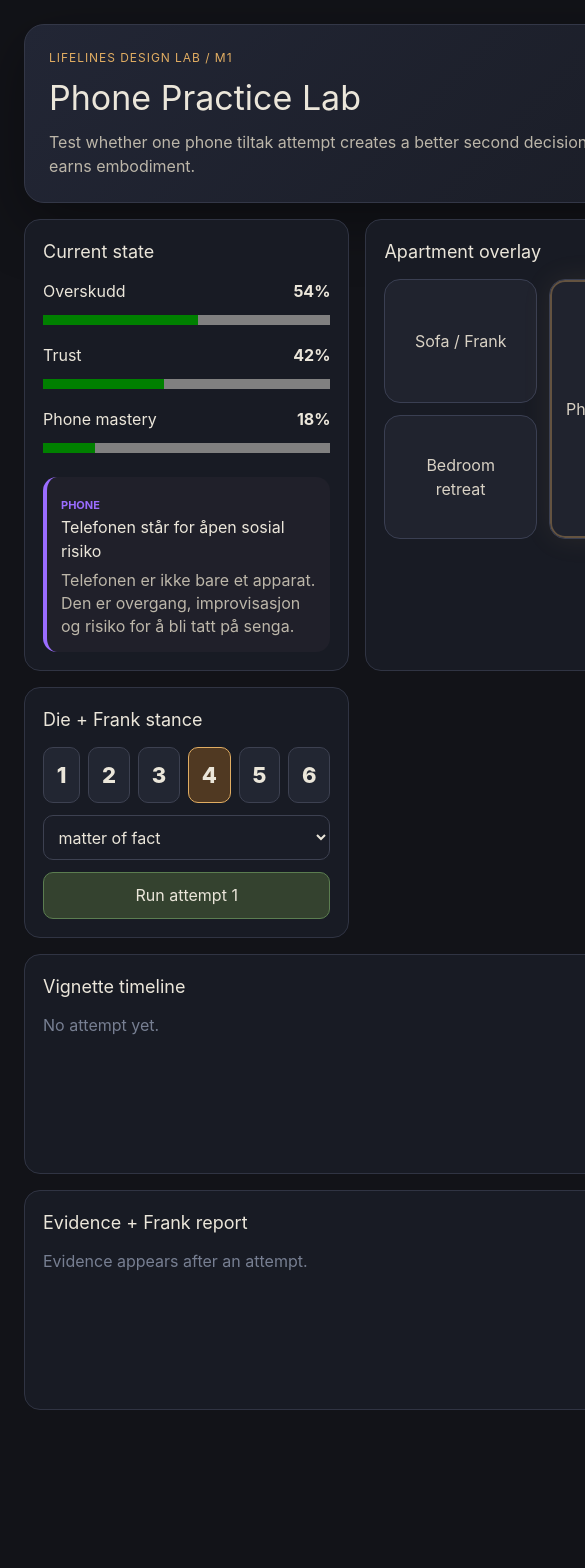
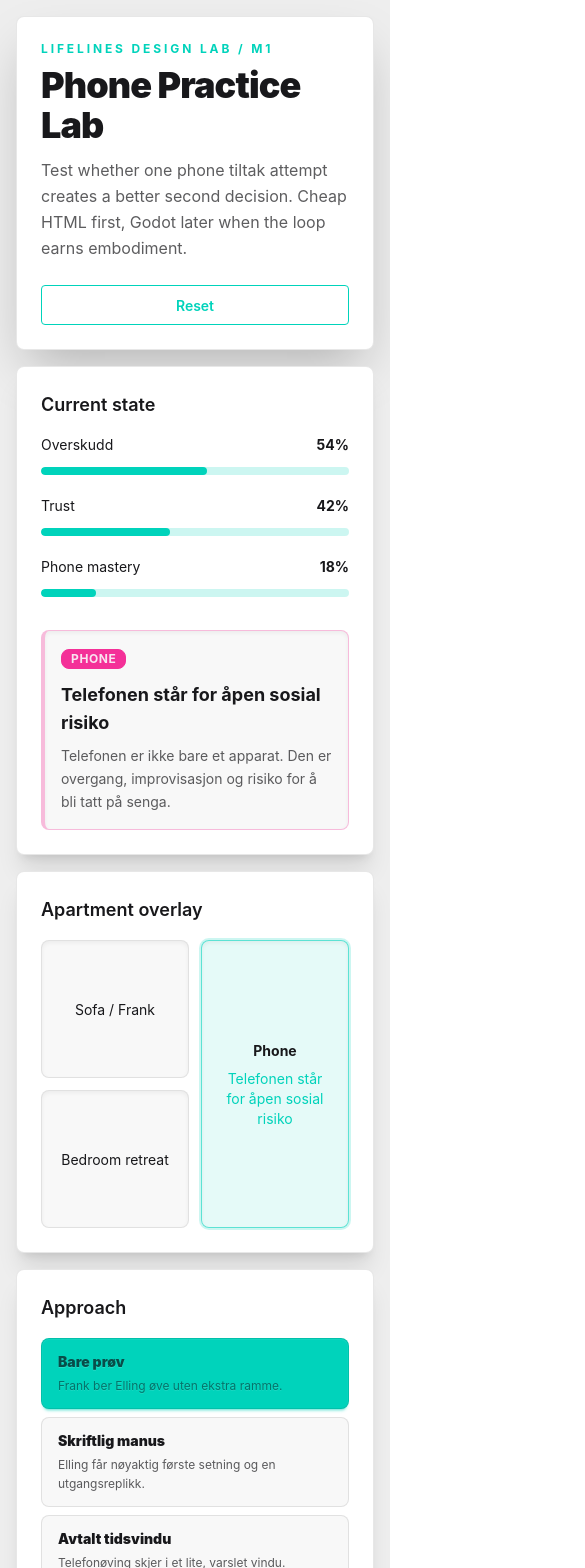
Before and after one commit to TerjeBallestad/lifelines-design-lab, a React (Vite) app: page / in a window 390 px wide. Shown: the top 1568 px of the page, 585 px wide, since content can reach past the window. Before the commit the page ends 1434 px from the top, so only its background shows below. Built offline with nearby package versions, Linux system fonts and the light colour scheme.

Commit message:
style: move lab UI to Tailwind daisyUI

```diff
--- a/src/components/PhonePracticeLab.tsx
+++ b/src/components/PhonePracticeLab.tsx
@@ -1,3 +1,4 @@
+import clsx from 'clsx';
 import { observer } from 'mobx-react-lite';
 import { phoneApproaches, telefonAversjon } from '../content/phonePractice';
 import type { DieFace, FrankStance, PhoneApproachId } from '../domain/types';
@@ -15,70 +16,96 @@ export const PhonePracticeLab = observer(function PhonePracticeLab() {
   const latest = store.latestAttempt;
 
   return (
-    <div className="lab-shell">
-      <header className="hero-card">
-        <div>
-          <p className="eyebrow">Lifelines Design Lab / M1</p>
-          <h1>Phone Practice Lab</h1>
-          <p>
+    <div data-theme="coffee" className="min-h-screen bg-base-300 text-base-content">
+      <div className="mx-auto max-w-7xl p-4 md:p-6 lg:p-8">
+        <header className="card border border-base-content/10 bg-base-100 shadow-2xl">
+          <div className="card-body gap-6 md:flex-row md:items-start md:justify-between">
+            <div className="max-w-3xl">
+              <p className="mb-2 text-xs font-bold uppercase tracking-[0.24em] text-accent">
+                Lifelines Design Lab / M1
+              </p>
+              <h1 className="text-4xl font-black tracking-tight md:text-5xl">Phone Practice Lab</h1>
+              <p className="mt-3 max-w-2xl text-base leading-relaxed text-base-content/70">
                 Test whether one phone tiltak attempt creates a better second decision. Cheap HTML
                 first, Godot later when the loop earns embodiment.
               </p>
             </div>
-        <button onClick={() => store.reset()}>Reset</button>
+            <button className="btn btn-outline btn-accent" onClick={() => store.reset()}>
+              Reset
+            </button>
+          </div>
         </header>
 
-      <main className="grid">
-        <section className="panel state-panel">
-          <h2>Current state</h2>
-          <div className="meters">
+        <main className="mt-4 grid gap-4 lg:grid-cols-[1.05fr_1.15fr_1.1fr]">
+          <Panel>
+            <SectionTitle>Current state</SectionTitle>
+            <div className="grid gap-4">
               <Meter label="Overskudd" value={store.client.overskudd} />
               <Meter label="Trust" value={store.client.trust} />
               <Meter label="Phone mastery" value={store.client.phoneMastery} />
             </div>
-          <div className="state-object">
-            <span className="anchor">{telefonAversjon.anchor}</span>
-            <h3>{telefonAversjon.label}</h3>
-            <p>{telefonAversjon.description}</p>
+            <div className="mt-5 rounded-box border border-secondary/30 border-l-4 bg-base-200 p-4 shadow-inner">
+              <span className="badge badge-secondary badge-sm font-bold uppercase tracking-wider">
+                {telefonAversjon.anchor}
+              </span>
+              <h3 className="mt-3 text-lg font-bold">{telefonAversjon.label}</h3>
+              <p className="mt-2 text-sm leading-relaxed text-base-content/70">
+                {telefonAversjon.description}
+              </p>
             </div>
-        </section>
+          </Panel>
 
-        <section className="panel apartment-panel">
-          <h2>Apartment overlay</h2>
-          <div className="apartment-map">
-            <div className="room sofa">Sofa / Frank</div>
-            <div className="room phone active">
-              Phone
-              <br />
-              <span>{telefonAversjon.label}</span>
+          <Panel>
+            <SectionTitle>Apartment overlay</SectionTitle>
+            <div className="grid h-72 grid-cols-2 grid-rows-2 gap-3">
+              <Room>Sofa / Frank</Room>
+              <Room active className="row-span-2">
+                <div>
+                  <div className="font-bold">Phone</div>
+                  <div className="mx-auto mt-2 max-w-48 text-sm text-accent">
+                    {telefonAversjon.label}
                   </div>
-            <div className="room bedroom">Bedroom retreat</div>
                 </div>
-        </section>
+              </Room>
+              <Room>Bedroom retreat</Room>
+            </div>
+          </Panel>
 
-        <section className="panel approach-panel">
-          <h2>Approach</h2>
-          <div className="approach-list">
+          <Panel>
+            <SectionTitle>Approach</SectionTitle>
+            <div className="grid gap-2">
               {phoneApproaches.map((approach) => (
                 <button
                   key={approach.id}
-                className={approach.id === store.selectedApproachId ? 'selected' : ''}
+                  className={clsx(
+                    'btn h-auto justify-start rounded-box border-base-content/10 px-4 py-3 text-left normal-case',
+                    approach.id === store.selectedApproachId
+                      ? 'btn-accent text-accent-content'
+                      : 'btn-ghost bg-base-200 hover:bg-base-100',
+                  )}
                   onClick={() => store.setApproach(approach.id)}
                 >
+                  <span className="grid gap-1">
                     <strong>{approach.label}</strong>
-                <span>{approach.description}</span>
+                    <span className="text-xs font-normal leading-relaxed opacity-70">
+                      {approach.description}
+                    </span>
+                  </span>
                 </button>
               ))}
             </div>
-        </section>
+          </Panel>
 
-        <section className="panel control-panel">
-          <h2>Die + Frank stance</h2>
-          <div className="dice-row">
+          <Panel>
+            <SectionTitle>Die + Frank stance</SectionTitle>
+            <div className="grid grid-cols-6 gap-2">
               {dieFaces.map((face) => (
                 <button
                   key={face}
-                className={face === store.selectedDieFace ? 'die selected' : 'die'}
+                  className={clsx(
+                    'btn btn-square text-xl font-black',
+                    face === store.selectedDieFace ? 'btn-primary' : 'btn-outline',
+                  )}
                   onClick={() => store.setDieFace(face)}
                 >
                   {face}
@@ -86,6 +113,7 @@ export const PhonePracticeLab = observer(function PhonePracticeLab() {
               ))}
             </div>
             <select
+              className="select select-bordered mt-4 w-full"
               value={store.frankStance}
               onChange={(event) => store.setFrankStance(event.target.value as FrankStance)}
             >
@@ -95,52 +123,62 @@ export const PhonePracticeLab = observer(function PhonePracticeLab() {
                 </option>
               ))}
             </select>
-          <button className="run" onClick={() => store.runAttempt()}>
+            <button className="btn btn-success mt-4 w-full" onClick={() => store.runAttempt()}>
               Run attempt {store.attempts.length + 1}
             </button>
-        </section>
+          </Panel>
 
-        <section className="panel timeline-panel">
-          <h2>Vignette timeline</h2>
+          <Panel className="lg:col-span-3">
+            <SectionTitle>Vignette timeline</SectionTitle>
             {!latest ? (
-            <p className="empty">No attempt yet.</p>
+              <EmptyState>No attempt yet.</EmptyState>
             ) : (
-            <ol className="timeline">
+              <ol className="grid gap-3">
                 {latest.beats.map((beat) => (
-                <li key={beat.id} data-anchor={beat.anchor}>
-                  <span>{beat.actor}</span>
-                  <strong>{beat.label}</strong>
-                  <p>{beat.text}</p>
+                  <li
+                    key={beat.id}
+                    data-anchor={beat.anchor}
+                    className="rounded-box border border-base-content/10 bg-base-200 p-4"
+                  >
+                    <span className="text-xs font-bold uppercase tracking-wider text-accent">
+                      {beat.actor}
+                    </span>
+                    <strong className="mt-1 block">{beat.label}</strong>
+                    <p className="mt-2 text-sm leading-relaxed text-base-content/70">{beat.text}</p>
                   </li>
                 ))}
               </ol>
             )}
-        </section>
+          </Panel>
 
-        <section className="panel report-panel">
-          <h2>Evidence + Frank report</h2>
+          <Panel className="lg:col-span-3">
+            <SectionTitle>Evidence + Frank report</SectionTitle>
             {!latest ? (
-            <p className="empty">Evidence appears after an attempt.</p>
+              <EmptyState>Evidence appears after an attempt.</EmptyState>
             ) : (
               <>
-              <div className={`outcome ${latest.outcomeClass}`}>
+                <div className={outcomeBadgeClass(latest.outcomeClass)}>
                   {latest.outcome.replaceAll('_', ' ')} / readiness {pct(latest.readiness)}
                 </div>
-              <ul className="evidence">
+                <ul className="mt-4 grid gap-x-8 gap-y-2 text-sm text-base-content/80 md:grid-cols-2">
                   {latest.evidence.map((item) => (
-                  <li key={`${item.id}-${item.value}`}>
-                    {item.label}: <b>{String(item.value)}</b>
+                    <li key={`${item.id}-${item.value}`} className="flex justify-between gap-4">
+                      <span>{item.label}</span>
+                      <b className="text-base-content">{String(item.value)}</b>
                     </li>
                   ))}
                 </ul>
-              <blockquote>{latest.frankReport}</blockquote>
-              <h3>Next approach</h3>
-              <div className="next-row">
+                <blockquote className="mt-5 rounded-box border-l-4 border-accent bg-base-200 p-4 text-base-content/80">
+                  {latest.frankReport}
+                </blockquote>
+                <h3 className="mt-5 text-lg font-bold">Next approach</h3>
+                <div className="mt-3 flex flex-wrap gap-2">
                   {latest.nextApproachIds.map((id) => {
                     const approach = phoneApproaches.find((item) => item.id === id)!;
                     return (
                       <button
                         key={id}
+                        className="btn btn-outline btn-accent"
                         onClick={() => store.chooseNextApproach(id as PhoneApproachId)}
                       >
                         {approach.label}
@@ -150,20 +188,74 @@ export const PhonePracticeLab = observer(function PhonePracticeLab() {
                 </div>
               </>
             )}
-        </section>
+          </Panel>
         </main>
+      </div>
     </div>
   );
 });
 
+function Panel({ children, className }: { children: React.ReactNode; className?: string }) {
+  return (
+    <section
+      className={clsx(
+        'card min-h-56 border border-base-content/10 bg-base-100 shadow-xl',
+        className,
+      )}
+    >
+      <div className="card-body">{children}</div>
+    </section>
+  );
+}
+
+function SectionTitle({ children }: { children: React.ReactNode }) {
+  return <h2 className="card-title mb-2 text-lg">{children}</h2>;
+}
+
+function Room({
+  children,
+  active,
+  className,
+}: {
+  children: React.ReactNode;
+  active?: boolean;
+  className?: string;
+}) {
+  return (
+    <div
+      className={clsx(
+        'flex items-center justify-center rounded-box border p-4 text-center shadow-inner',
+        active
+          ? 'border-accent/60 bg-accent/10 ring-2 ring-accent/20'
+          : 'border-base-content/10 bg-base-200',
+        className,
+      )}
+    >
+      {children}
+    </div>
+  );
+}
+
+function EmptyState({ children }: { children: React.ReactNode }) {
+  return <p className="rounded-box bg-base-200 p-4 text-base-content/50">{children}</p>;
+}
+
 function Meter({ label, value }: { label: string; value: number }) {
   return (
-    <div className="meter">
     <div>
+      <div className="mb-1 flex justify-between text-sm">
         <span>{label}</span>
         <b>{pct(value)}</b>
       </div>
-      <progress value={value} max={1} />
+      <progress className="progress progress-accent w-full" value={value} max={1} />
     </div>
   );
 }
+
+function outcomeBadgeClass(outcomeClass: string): string {
+  return clsx('badge badge-lg capitalize', {
+    'badge-success': outcomeClass === 'positive',
+    'badge-warning': outcomeClass === 'neutral',
+    'badge-error': outcomeClass === 'negative',
+  });
+}
--- a/src/styles.css
+++ b/src/styles.css
@@ -1,263 +1,2 @@
 @import 'tailwindcss';
 @plugin "daisyui";
-
-:root {
-  color-scheme: dark;
-  font-family:
-    Inter,
-    ui-sans-serif,
-    system-ui,
-    -apple-system,
-    BlinkMacSystemFont,
-    'Segoe UI',
-    sans-serif;
-  background: #121318;
-  color: #ebe6da;
-}
-
-* {
-  box-sizing: border-box;
-}
-body {
-  margin: 0;
-  min-width: 1100px;
-}
-button,
-select {
-  font: inherit;
-}
-button {
-  border: 1px solid #3d4151;
-  background: #222632;
-  color: #ebe6da;
-  border-radius: 10px;
-  padding: 0.65rem 0.8rem;
-  cursor: pointer;
-  text-align: left;
-}
-button:hover {
-  border-color: #d8a85d;
-}
-button.selected,
-.die.selected {
-  background: #503922;
-  border-color: #e1ad62;
-}
-select {
-  width: 100%;
-  border-radius: 10px;
-  padding: 0.65rem;
-  background: #1a1d27;
-  color: #ebe6da;
-  border: 1px solid #3d4151;
-}
-
-.lab-shell {
-  padding: 24px;
-}
-.hero-card {
-  display: flex;
-  align-items: start;
-  justify-content: space-between;
-  gap: 24px;
-  padding: 24px;
-  border: 1px solid #333747;
-  border-radius: 20px;
-  background: linear-gradient(135deg, #222635, #171920);
-  box-shadow: 0 18px 60px rgba(0, 0, 0, 0.35);
-}
-h1 {
-  margin: 0 0 8px;
-  font-size: 34px;
-}
-h2 {
-  margin: 0 0 14px;
-  font-size: 18px;
-}
-h3 {
-  margin: 0 0 6px;
-}
-p {
-  color: #bcb6a9;
-  line-height: 1.45;
-}
-.eyebrow {
-  color: #e1ad62;
-  letter-spacing: 0.08em;
-  text-transform: uppercase;
-  font-size: 12px;
-  margin: 0 0 6px;
-}
-.grid {
-  display: grid;
-  grid-template-columns: 1.05fr 1.15fr 1.1fr;
-  gap: 16px;
-  margin-top: 16px;
-}
-.panel {
-  min-height: 220px;
-  border: 1px solid #303443;
-  border-radius: 16px;
-  background: #181b24;
-  padding: 18px;
-}
-.timeline-panel,
-.report-panel {
-  grid-column: span 3;
-}
-.meters {
-  display: grid;
-  gap: 12px;
-}
-.meter div {
-  display: flex;
-  justify-content: space-between;
-  margin-bottom: 4px;
-}
-progress {
-  width: 100%;
-  height: 10px;
-  accent-color: #e1ad62;
-}
-.state-object {
-  margin-top: 18px;
-  padding: 14px;
-  border-radius: 14px;
-  background: #20202a;
-  border-left: 4px solid #9a6cff;
-}
-.anchor {
-  color: #9a6cff;
-  text-transform: uppercase;
-  font-size: 11px;
-  font-weight: 700;
-}
-.apartment-map {
-  height: 260px;
-  display: grid;
-  grid-template-columns: 1fr 1fr;
-  grid-template-rows: 1fr 1fr;
-  gap: 12px;
-}
-.room {
-  border-radius: 16px;
-  border: 1px solid #3a3f52;
-  display: flex;
-  align-items: center;
-  justify-content: center;
-  text-align: center;
-  padding: 16px;
-  color: #d8d1c4;
-  background: #20232e;
-}
-.room span {
-  display: block;
-  max-width: 220px;
-  color: #e1ad62;
-  font-size: 13px;
-  margin-top: 8px;
-}
-.phone {
-  grid-row: span 2;
-}
-.room.active {
-  box-shadow:
-    inset 0 0 0 2px rgba(225, 173, 98, 0.35),
-    0 0 30px rgba(225, 173, 98, 0.08);
-}
-.approach-list {
-  display: grid;
-  gap: 8px;
-  max-height: 360px;
-  overflow: auto;
-}
-.approach-list button {
-  display: grid;
-  gap: 4px;
-}
-.approach-list span {
-  color: #bcb6a9;
-  font-size: 13px;
-}
-.dice-row {
-  display: grid;
-  grid-template-columns: repeat(6, 1fr);
-  gap: 8px;
-  margin-bottom: 12px;
-}
-.die {
-  text-align: center;
-  font-size: 22px;
-  font-weight: 800;
-}
-.run {
-  width: 100%;
-  margin-top: 12px;
-  text-align: center;
-  background: #34422f;
-  border-color: #5b7d50;
-}
-.timeline {
-  list-style: none;
-  padding: 0;
-  margin: 0;
-  display: grid;
-  gap: 10px;
-}
-.timeline li {
-  padding: 14px;
-  border: 1px solid #333847;
-  border-radius: 14px;
-  background: #20232e;
-}
-.timeline li span {
-  color: #e1ad62;
-  font-size: 12px;
-  text-transform: uppercase;
-  font-weight: 700;
-}
-.timeline li strong {
-  display: block;
-  margin: 4px 0;
-}
-.timeline li p {
-  margin: 0;
-}
-.outcome {
-  display: inline-block;
-  padding: 6px 10px;
-  border-radius: 999px;
-  margin-bottom: 12px;
-  font-weight: 700;
-}
-.outcome.positive {
-  background: #24452b;
-  color: #9be29f;
-}
-.outcome.neutral {
-  background: #4a3a1f;
-  color: #ffd27c;
-}
-.outcome.negative {
-  background: #4b2525;
-  color: #ff9a9a;
-}
-.evidence {
-  columns: 2;
-  color: #cfc8bc;
-}
-blockquote {
-  margin: 14px 0;
-  padding: 14px;
-  border-left: 4px solid #e1ad62;
-  background: #201d19;
-  color: #e6dfd2;
-}
-.next-row {
-  display: flex;
-  flex-wrap: wrap;
-  gap: 8px;
-}
-.empty {
-  color: #777f92;
-}
```
Lines whose indentation alone changed are shown as unchanged.
